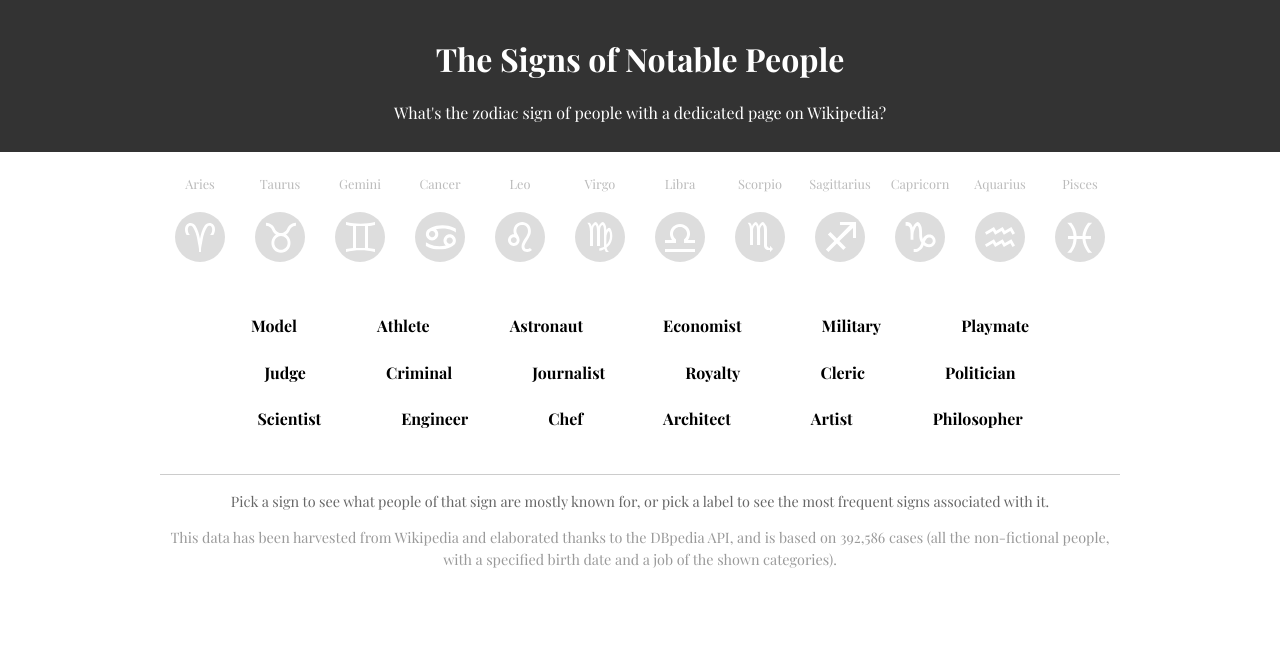
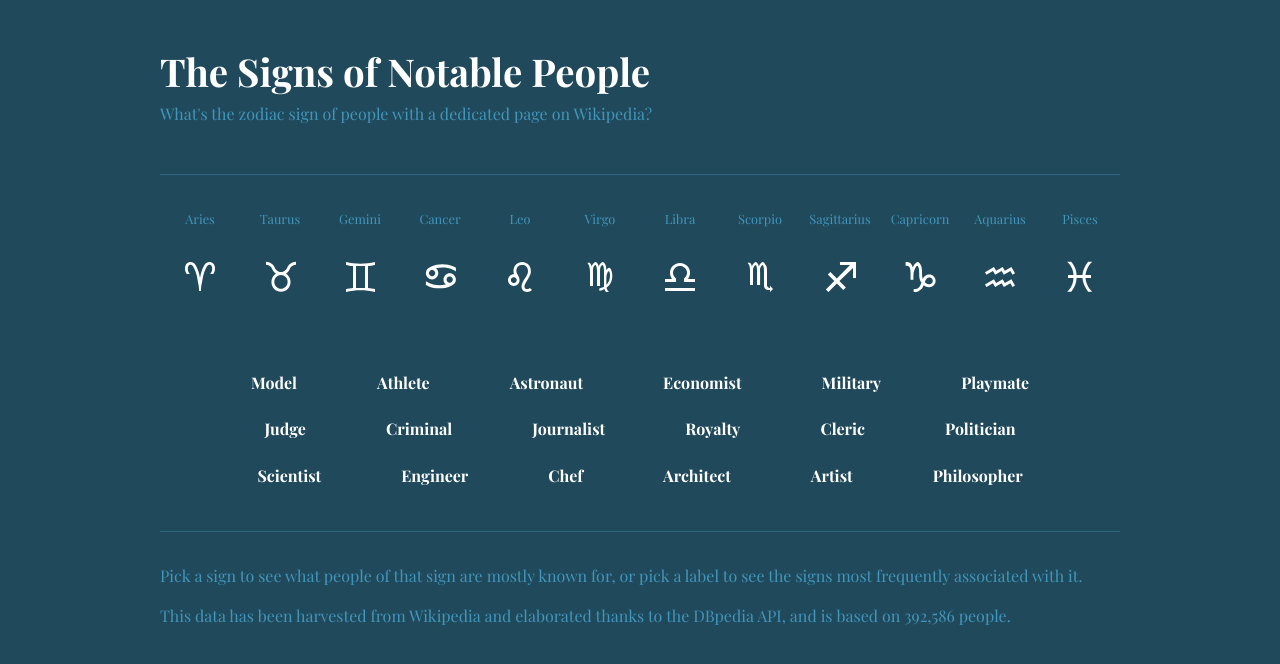
Before and after one commit to zenoid/notableSigns, a website: page build/index.html in a window 1280 px wide. Drawn offline with nearby package versions, Linux system fonts and the light colour scheme; files that its build step writes are made by us from their sources.

Commit message:
Colors changed, style finalized

```diff
--- a/js/classes/signsMap.js
+++ b/js/classes/signsMap.js
@@ -8,13 +8,16 @@ window.gitdNotableSigns = window.gitdNotableSigns || {};
 
     var data, signItems, typeItems, selectedSign, selectedType,
 
-      colorLow = '#DDDDDD',
-      colorHi = '#000000',
-      colorSelected = '#FF3333',
+      colorSelected = '#FCD842',
 
-      signScaleMin = 0.4,
-      signScaleMax = 1.65,
-      typeScaleMin = 0.8,
+      signColorHi = '#3A87A8',
+      signColorLow = '#204A5C',
+      typeColorHi = '#FFFFFF',
+      typeColorLow = '#2D6882',
+
+      signScaleMin = 0.3,
+      signScaleMax = 1.7,
+      typeScaleMin = 0.7,
       typeScaleMax = 2,
 
       signsList = [ 'Aries', 'Taurus', 'Gemini', 'Cancer', 'Leo', 'Virgo', 'Libra', 'Scorpio', 'Sagittarius', 'Capricorn', 'Aquarius', 'Pisces' ],
@@ -56,13 +59,13 @@ window.gitdNotableSigns = window.gitdNotableSigns || {};
 
       signItems = d3.selectAll( '#signs li' )
         .data( signsList )
-        .append( 'div' )
         .each( function( d, i ) {
-          d3.select( this )
-            .attr( 'class', 'sign-' + d.toLowerCase() )
-            .on( 'click', function( e ){
-              selectSign( i );
-            });
+          var _this = d3.select( this );
+          _this.append( 'div' )
+            .attr( 'class', 'sign-' + d.toLowerCase() );
+          _this.on( 'click', function( e ){
+            selectSign( i );
+          });
         });
 
       d3.shuffle( typesList );
@@ -116,14 +119,14 @@ window.gitdNotableSigns = window.gitdNotableSigns || {};
       selectedSign = null;
       selectedType = null;
 
-      d3.selectAll( signItems[ 0 ] )
+      d3.selectAll( signItems[ 0 ] ).select( 'div ')
         .each( function( d, i ) {
-          setItemValue( d3.select( this ), 1, colorLow, true );
+          setItemValue( d3.select( this ), 1, signColorLow, true );
         });
 
       d3.selectAll( typeItems[ 0 ] )
         .each( function( d, i ) {
-          setItemValue( d3.select( this ), 1, colorHi );
+          setItemValue( d3.select( this ), 1, typeColorHi );
         });
 
     }
@@ -149,12 +152,13 @@ window.gitdNotableSigns = window.gitdNotableSigns || {};
       max = d3.max( values );
 
       var sizeScale = d3.scale.linear().domain( [ 0, max ] ).range( [ typeScaleMin, typeScaleMax ] ),
-        colorScale = d3.scale.pow().exponent( 2 ).domain( [ 0, max ] ).range( [ colorLow, colorHi ] );
+        signColorScale = d3.scale.pow().exponent( 2 ).domain( [ 0, max ] ).range( [ signColorLow, signColorHi ] ),
+        typeColorScale = d3.scale.pow().exponent( 2 ).domain( [ 0, max ] ).range( [ typeColorLow, typeColorHi ] );
 
-      d3.selectAll( signItems[ 0 ] )
+      d3.selectAll( signItems[ 0 ] ).select( 'div ')
         .each( function( d, i ) {
           if ( i !== s ) {
-            setItemValue( d3.select( this ), signScaleMin, colorScale( 0 ), true );
+            setItemValue( d3.select( this ), signScaleMin, signColorScale( 0 ), true );
           } else {
             setItemSelected( d3.select( this ), true );
           }
@@ -162,7 +166,7 @@ window.gitdNotableSigns = window.gitdNotableSigns || {};
 
       d3.selectAll( typeItems[ 0 ] )
         .each( function( d, i ) {
-          setItemValue( d3.select( this ), sizeScale( data[ d.sourceId ][ s ] ), colorScale( data[ d.sourceId ][ s ] ) );
+          setItemValue( d3.select( this ), sizeScale( data[ d.sourceId ][ s ] ), typeColorScale( data[ d.sourceId ][ s ] ) );
         });
 
     }
@@ -182,20 +186,21 @@ window.gitdNotableSigns = window.gitdNotableSigns || {};
       selectedSign = null;
 
       var sizeScale = d3.scale.linear().domain( [ 0, 1 ] ).range( [ signScaleMin, signScaleMax ] ),
-        colorScale = d3.scale.pow().exponent( 2 ).domain( [ 0, 1 ] ).range( [ colorLow, colorHi ] );
+        signColorScale = d3.scale.pow().exponent( 2 ).domain( [ 0, 1 ] ).range( [ signColorLow, signColorHi ] ),
+        typeColorScale = d3.scale.pow().exponent( 2 ).domain( [ 0, 1 ] ).range( [ typeColorLow, typeColorHi ] );
 
       d3.selectAll( typeItems[ 0 ] )
         .each( function( d ) {
           if ( d.id !== tData.id ) {
-            setItemValue( d3.select( this ), typeScaleMin, colorScale( 0 ) );
+            setItemValue( d3.select( this ), typeScaleMin, typeColorScale( 0 ) );
           } else {
             setItemSelected( d3.select( this ) );
           }
         });
 
-      d3.selectAll( signItems[ 0 ] )
+      d3.selectAll( signItems[ 0 ] ).select( 'div ')
         .each( function( d, i ) {
-          setItemValue( d3.select( this ), sizeScale( data[ tData.sourceId ][ i ] ), colorScale( data[ tData.sourceId ][ i ] ), true );
+          setItemValue( d3.select( this ), sizeScale( data[ tData.sourceId ][ i ] ), signColorScale( data[ tData.sourceId ][ i ] ), true );
         });
 
     }
--- a/style/config.scss
+++ b/style/config.scss
@@ -4,9 +4,11 @@
 /*                      COLORS
 ------------------------------------------------------------------------- */
 
-$color-selected: #F33;
-$color-low: #DDD;
-$color-hi: #000;
+
+$color-selected: #FCD842;
+$color-bg: #204A5C;
+$color-text: lighten( $color-bg, 25% );
+$color-border: lighten( $color-bg, 10% );
 
 
 
--- a/style/mediaqueries.scss
+++ b/style/mediaqueries.scss
@@ -1,7 +1,11 @@
 
 
 
-@media only screen and (max-width: 950px) {
+@media only screen and (max-width: ( $max-width + 20px ) ) {
+
+body {
+  padding: 0 10px;
+}
 
 .gitd-widgets {
   position: static;
--- a/style/style.scss
+++ b/style/style.scss
@@ -21,7 +21,7 @@ body, html {
   padding: 0;
   margin: 0;
   overflow-x: hidden;
-  background-color: #FFF;
+  background-color: $color-bg;
 }
 
 
@@ -49,18 +49,17 @@ li {
 }
 
 p {
-  font-size: 0.9em;
+  font-size: 1em;
   line-height: 1.5em;
+  color: $color-text;
 }
 
 h1 {
-  font-size: 2em;
+  font-size: 2.4em;
   font-weight: $font-weight-bold;
-}
-
-h2 {
-  font-size: 1em;
-  font-weight: $font-weight;
+  line-height: 1.2em;
+  padding: 0 0 0.2em 0;
+  margin: 0;
 }
 
 
@@ -69,10 +68,12 @@ h2 {
 ------------------------------------------------------------------------- */
 
 header {
-  background-color: #333;
   margin: auto;
-  padding: 1em 0;
+  padding: 3em 0;
+  text-align: left;
   color: #FFF;
+  max-width: $max-width;
+  border-bottom: 1px solid $color-border;
 }
 
 
@@ -83,7 +84,7 @@ header {
 .typesList,
 .signsList {
   max-width: $max-width;
-  margin: 20px auto;
+  margin: 2em auto;
 }
 
 ul {
@@ -100,7 +101,7 @@ li {
 
   li {
     margin: 0.8em 2.5em;
-    color: $color-hi;
+    color: #FFF;
     font-weight: $font-weight-bold;
     cursor: pointer;
 
@@ -114,19 +115,25 @@ li {
 
   li {
     font-size: 0.8em;
-    color: #BBB;
+    color: $color-text;
+    cursor: pointer;
 
     div {
       width: 50px;
       height: 50px;
-      margin: 20px 15px;
+      margin: 25px 15px;
       cursor: pointer;
       @include borderRadius( 100% );
       background-repeat: no-repeat;
       background-position: 50% 50%;
-      background-color: $color-low;
+      background-color: $color-bg;
+    }
 
-      &:hover {
+
+    &:hover {
+      color: $color-selected;
+
+      div {
         background-color: $color-selected !important;
       }
     }
@@ -140,13 +147,14 @@ li {
 
 footer {
   max-width: $max-width;
-  padding: 1em 0;
-  margin: 2em auto;
-  color: #999;
-  border-top: 1px solid #CCC;
+  padding: 2em 0;
+  margin: 2em auto 0 auto;
+  border-top: 1px solid $color-border;
+  text-align: left;
+  color: $color-text;
 
   p:first-child {
-    color: #666;
+    opacity: 1;
   }
 
   p + p {
```
Also changed, not shown: build/index.html, build/js/scripts.js, build/style/style.css.
